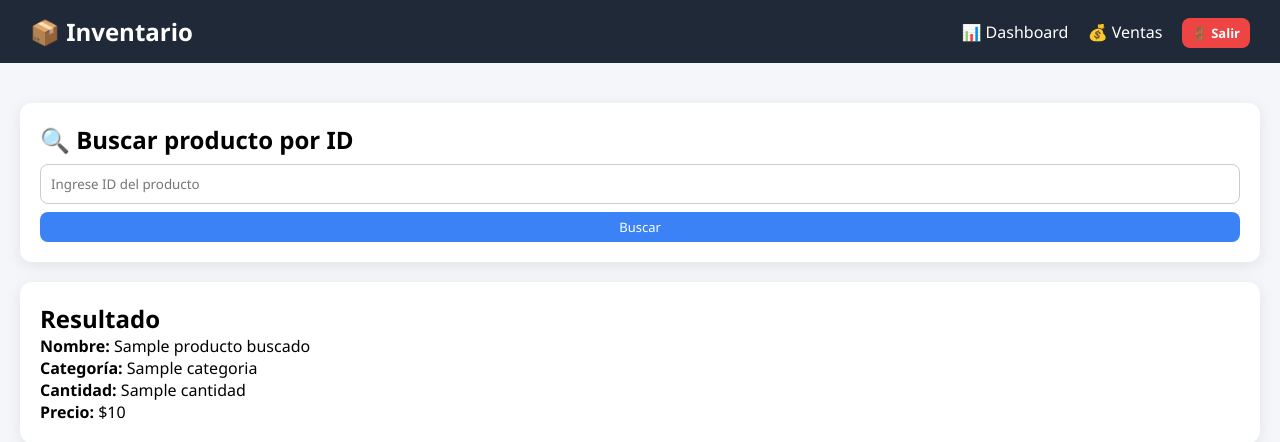
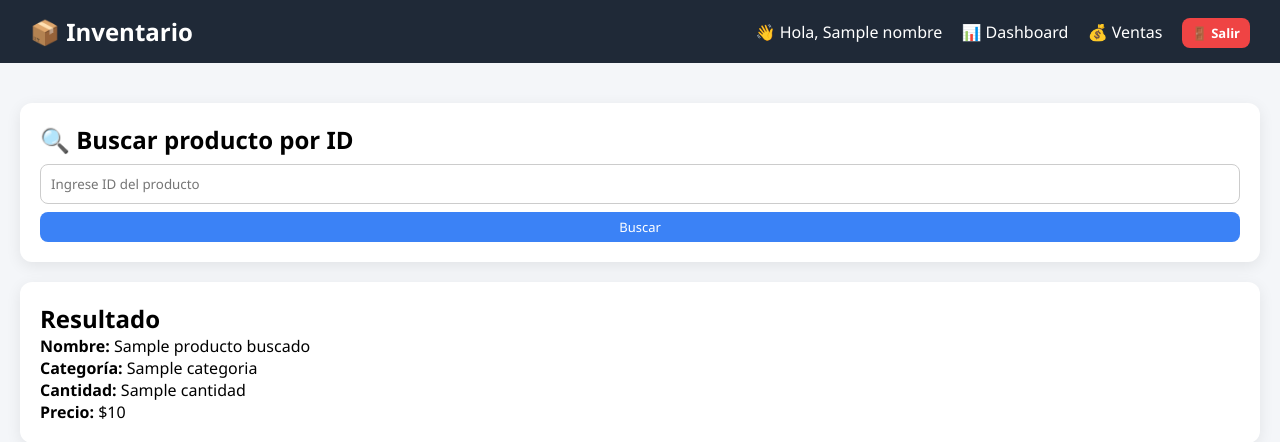
Before and after one commit to miarevaloto/inventario-test, a Python web app: template templates/index.html in a window 1280 px wide. Shown: the top 442 px of the page. Run offline with Jinja, Linux system fonts and the light colour scheme; the template is opened without the code that fills it: most values are stand-ins (such as "Sample title", 1, 10 or a date in 2020).

Commit message:
Update index.html

```diff
--- a/templates/index.html
+++ b/templates/index.html
@@ -52,6 +52,7 @@
     <h2>📦 Inventario</h2>
 
     <div>
+        <span>👋 Hola, {{ nombre }}</span>
         <a href="/dashboard">📊 Dashboard</a>
         <a href="/ventas">💰 Ventas</a>
 
```
